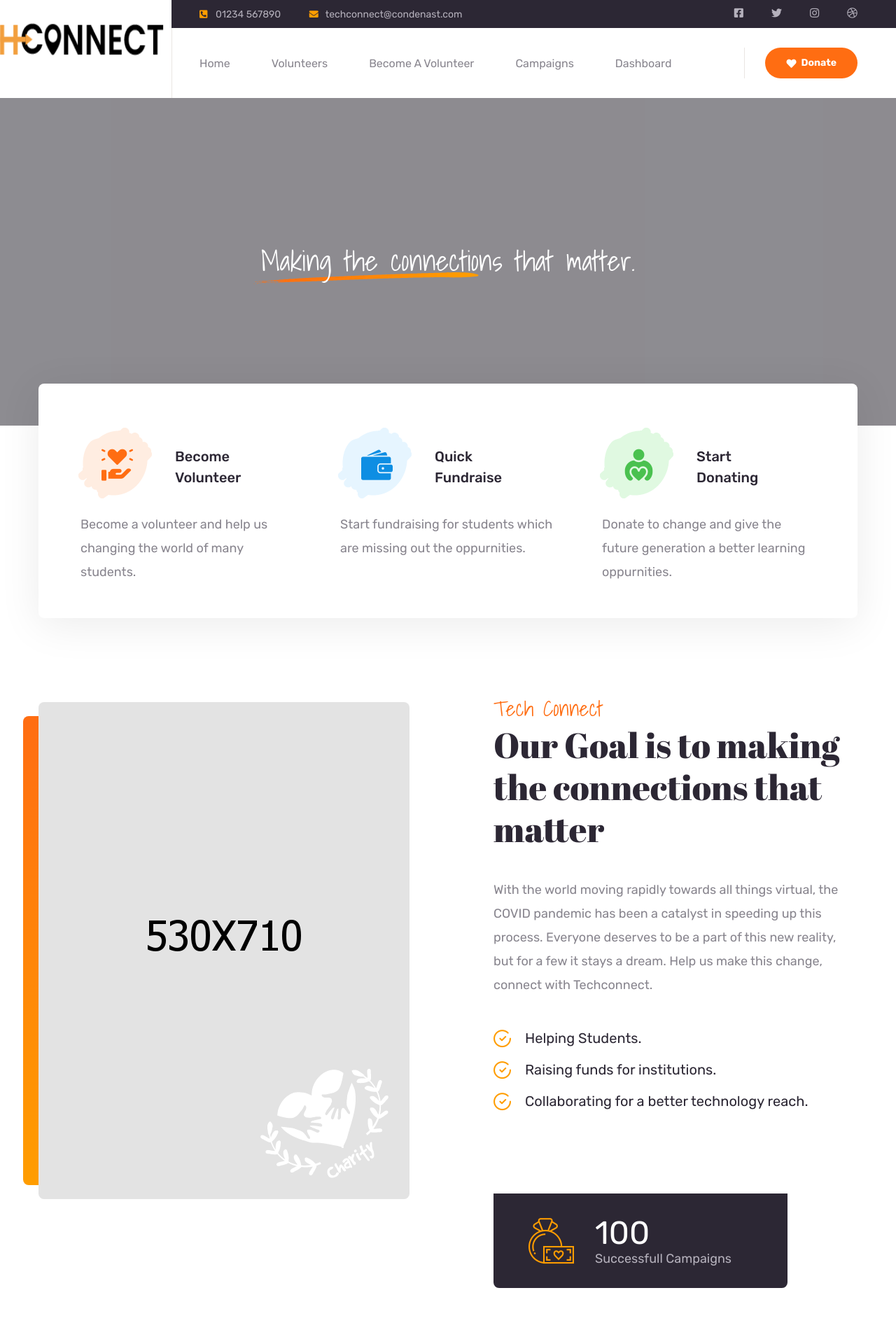
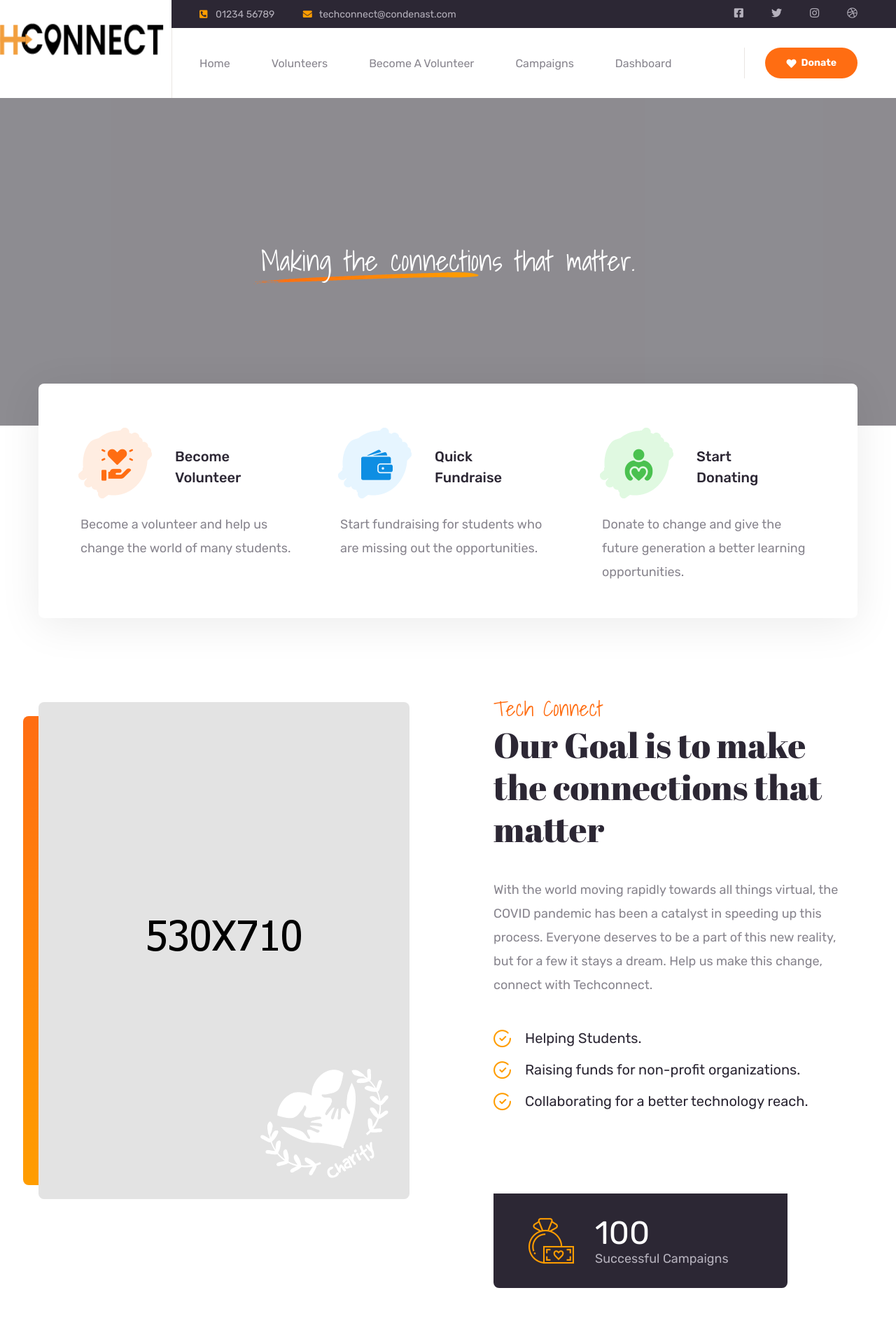
Before and after one commit to cn-sarah/hackathon21_website, a Flask app: page /explore in a window 1280 px wide. Shown: the top 1920 px of the page at 70% size. Run offline with Flask 2, Linux system fonts and the light colour scheme; some libraries are stand-ins or nearby versions; some web fonts are replaced.

Commit message:
correct typos on the page

```diff
--- a/templates/explore.html
+++ b/templates/explore.html
@@ -72,7 +72,7 @@
                                         <i class="fas fa-phone-square-alt"></i>
                                     </div>
                                     <div class="text">
-                                        <p><a href="tel:01234 56789">01234 567890</a></p>
+                                        <p><a href="tel:01234 56789">01234 56789</a></p>
                                     </div>
                                 </li>
                                 <li>
@@ -183,7 +183,7 @@
                                         <h4>Become <br> Volunteer</h4>
                                     </div>
                                 </div>
-                                <p class="feature-one__icons-single-text">Become a volunteer and help us changing the world of many students.</p>
+                                <p class="feature-one__icons-single-text">Become a volunteer and help us change the world of many students.</p>
                             </div>
                         </div>
                         <div class="col-xl-4 col-lg-4">
@@ -200,7 +200,7 @@
                                         <h4>Quick <br> Fundraise</h4>
                                     </div>
                                 </div>
-                                <p class="feature-one__icons-single-text">Start fundraising for students which are missing out the oppurnities.</p>
+                                <p class="feature-one__icons-single-text">Start fundraising for students who are missing out the opportunities.</p>
                             </div>
                         </div>
                         <div class="col-xl-4 col-lg-4">
@@ -217,7 +217,7 @@
                                         <h4>Start <br> Donating</h4>
                                     </div>
                                 </div>
-                                <p class="feature-one__icons-single-text">Donate to change and give the future generation a better learning oppurnities. </p>
+                                <p class="feature-one__icons-single-text">Donate to change and give the future generation a better learning opportunities. </p>
                             </div>
                         </div>
                     </div>
@@ -245,14 +245,14 @@
                         <div class="welcome-one__right">
                             <div class="block-title text-left">
                                 <h4>Tech Connect</h4>
-                                <h2>Our Goal is to making the connections that matter</h2>
+                                <h2>Our Goal is to make the connections that matter</h2>
                             </div>
                             <p class="welcome-one__text">With the world moving rapidly towards all things virtual, the COVID pandemic has been a catalyst in speeding up this process.
                             Everyone deserves to be a part of this new reality, but for a few it stays a dream.
                             Help us make this change, connect with Techconnect.</p>
                             <ul class="welcome-one__list list-unstyled">
                                 <li><span class="icon-confirmation"></span>Helping Students.</li>
-                                <li><span class="icon-confirmation"></span>Raising funds for institutions.</li>
+                                <li><span class="icon-confirmation"></span>Raising funds for non-profit organizations.</li>
                                 <li><span class="icon-confirmation"></span>Collaborating for a better technology reach.</li>
                             </ul>
                             <div class="welcome-one__campaigns">
@@ -261,7 +261,7 @@
                                 </div>
                                 <div class="text">
                                     <h2 class="counter">100</h2>
-                                    <p>Successfull Campaigns</p>
+                                    <p>Successful Campaigns</p>
                                 </div>
                             </div>
                         </div>
@@ -297,7 +297,7 @@
                     </div>
                     <div class="news-one__content">
                         <div class="news-one__title">
-                            <h3><a href="campaign-details.html">Raise Fund for Hardware assistance</a>
+                            <h3><a href="campaign-details.html">Raise fund for hardware assistance</a>
                                         </h3>
                                         <p>Providing schools or students computer and internet.</p>
                                     </div>
@@ -323,14 +323,14 @@
                             <img src="https://www.stowerprovost.dorset.sch.uk/wp-content/uploads/2020/03/IMG_1267-370x276.jpg" alt="" height="280" width="176">
                         </div>
                         <div class="popular-causes__category">
-                                        <p>Eduction</p>
+                                        <p>Education</p>
                         </div>
                     </div>
                     <div class="news-one__content">
                         <div class="news-one__title">
-                            <h3><a href="#">Raise Fund for children education</a>
+                            <h3><a href="#">Raise fund for children education</a>
                                         </h3>
-                                        <p>come and help to achive a gretness</p>
+                                        <p>come and help to achieve a greatness</p>
                                     </div>
                                     <div class="popular-causes__progress">
                                         <div class="bar">
@@ -379,7 +379,7 @@
                                         </div>
                                         <div class="accrodion-content">
                                             <div class="inner">
-                                                <p>We uses our visualizations and determine the right state or district to help the students and select the schools or NPOs to send the amount to.</p>
+                                                <p>We uses our visualizations and determine the right state or district to help students and select schools or NPOs to send the amount to.</p>
                                             </div><!-- /.inner -->
                                         </div>
                                     </div>
@@ -406,7 +406,7 @@
                                         <span class="icon-charity-1"></span>
                                     </div>
                                     <div class="text">
-                                        <h4>Let’s Give us your <br> Helping Hand</h4>
+                                        <h4>Give us your <br> helping Hand</h4>
                                     </div>
                                 </div>
                             </div>
```
